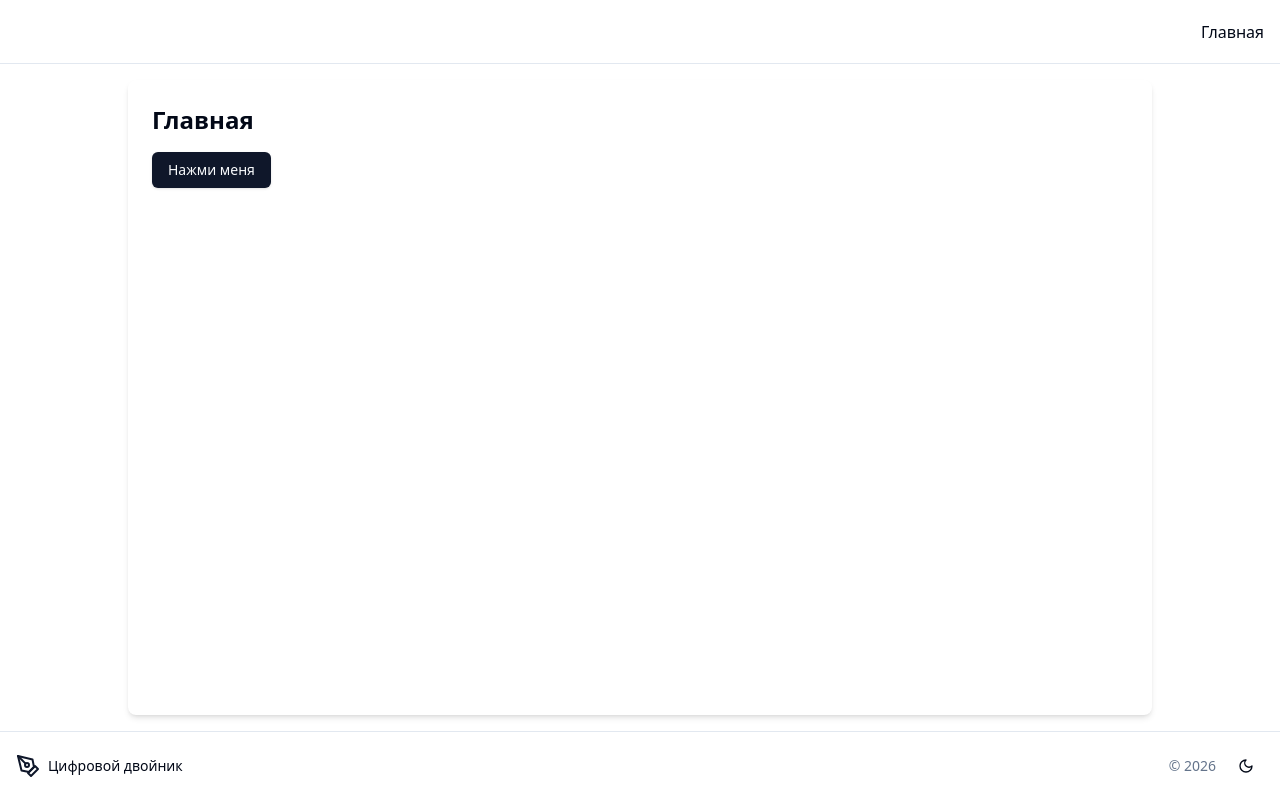
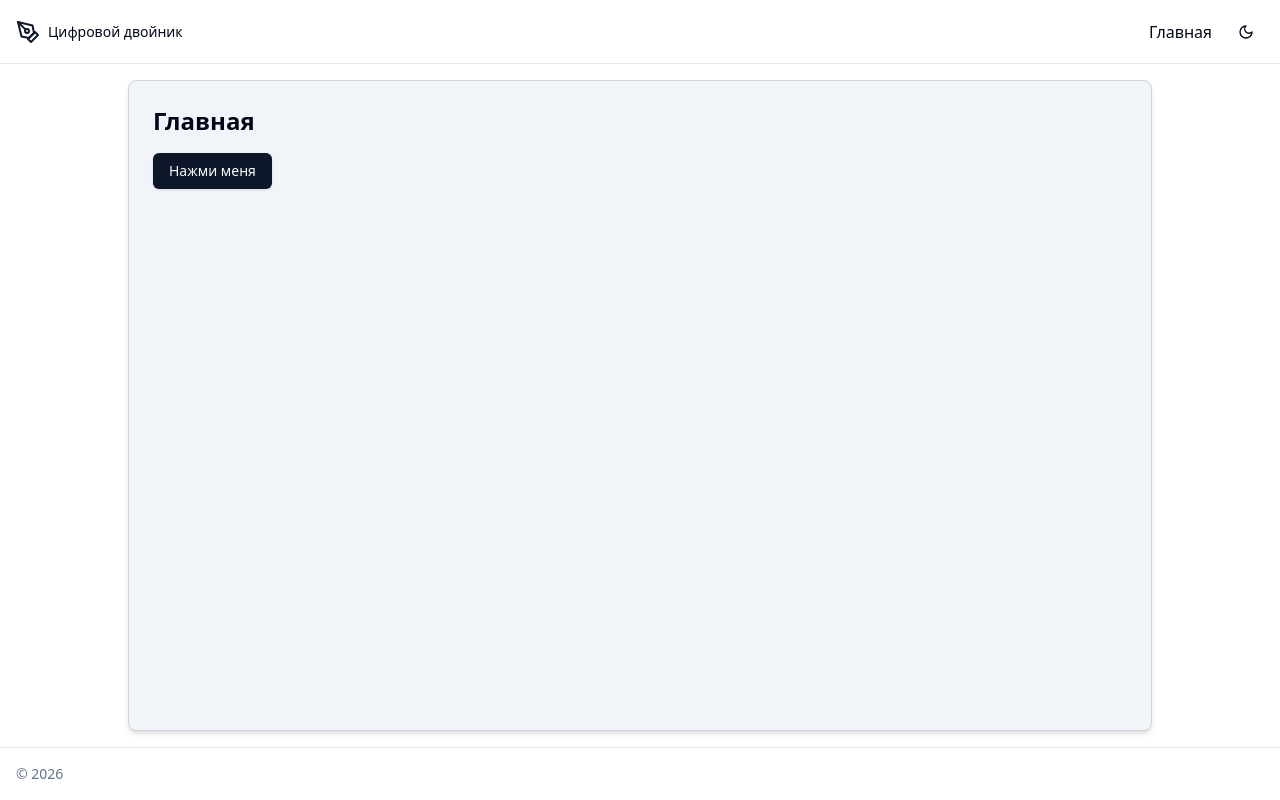
Before and after one commit to Cewerty/Digital-hire-reports, a React (Vite) app: page / in a window 1280 px wide. Built offline with nearby package versions, Linux system fonts and the light colour scheme.

Commit message:
refactor: перенести логотип и переключатель темы в шапку
Co-authored-by: aider (openai/deepseek/deepseek-v4.1-flash) <aider@aider.chat>

```diff
--- a/src/components/layout/AppLayout.tsx
+++ b/src/components/layout/AppLayout.tsx
@@ -9,19 +9,6 @@ export function AppLayout() {
   return (
     <div className="min-h-screen flex flex-col items-center gap-4 bg-background text-foreground">
       <header className="w-full h-16 border-b flex items-center justify-between px-4">
-        <div className="w-10 h-10" />
-        <nav className="flex items-center gap-4">
-          <Link to="/">Главная</Link>
-        </nav>
-      </header>
-
-      <main className="flex-1 w-full flex justify-center px-4">
-        <div className="w-full max-w-5xl bg-card text-card-foreground shadow-md rounded-lg p-6">
-          <Outlet />
-        </div>
-      </main>
-
-      <footer className="w-full border-t py-4 px-4 flex items-center justify-between gap-4">
         <div className="flex items-center gap-2">
           <svg
             className="h-6 w-6 text-primary transition-transform duration-300 hover:-translate-y-1 hover:scale-110"
@@ -42,8 +29,10 @@ export function AppLayout() {
           <span className="text-sm font-medium">Цифровой двойник</span>
         </div>
 
-        <div className="flex items-center gap-3">
-          <span className="text-sm text-muted-foreground">© {year}</span>
+        <div className="flex items-center gap-4">
+          <nav className="flex items-center gap-4">
+            <Link to="/">Главная</Link>
+          </nav>
           <Button
             variant="ghost"
             size="icon"
@@ -90,6 +79,16 @@ export function AppLayout() {
             )}
           </Button>
         </div>
+      </header>
+
+      <main className="flex-1 w-full flex justify-center px-4">
+        <div className="w-full max-w-5xl bg-card text-card-foreground border border-gray-300 dark:border-gray-600 shadow-md rounded-lg p-6">
+          <Outlet />
+        </div>
+      </main>
+
+      <footer className="w-full border-t py-4 px-4 flex items-center justify-between gap-4">
+        <span className="text-sm text-muted-foreground">© {year}</span>
       </footer>
     </div>
   );
--- a/src/index.css
+++ b/src/index.css
@@ -6,7 +6,7 @@
   :root {
     --background: 0 0% 100%;
     --foreground: 222.2 84% 4.9%;
-    --card: 0 0% 100%;
+    --card: 210 40% 96.1%;
     --card-foreground: 222.2 84% 4.9%;
     --popover: 0 0% 100%;
     --popover-foreground: 222.2 84% 4.9%;
@@ -29,7 +29,7 @@
   .dark {
     --background: 222.2 84% 4.9%;
     --foreground: 210 40% 98%;
-    --card: 222.2 84% 4.9%;
+    --card: 217.2 32.6% 17.5%;
     --card-foreground: 210 40% 98%;
     --popover: 222.2 84% 4.9%;
     --popover-foreground: 210 40% 98%;
```
